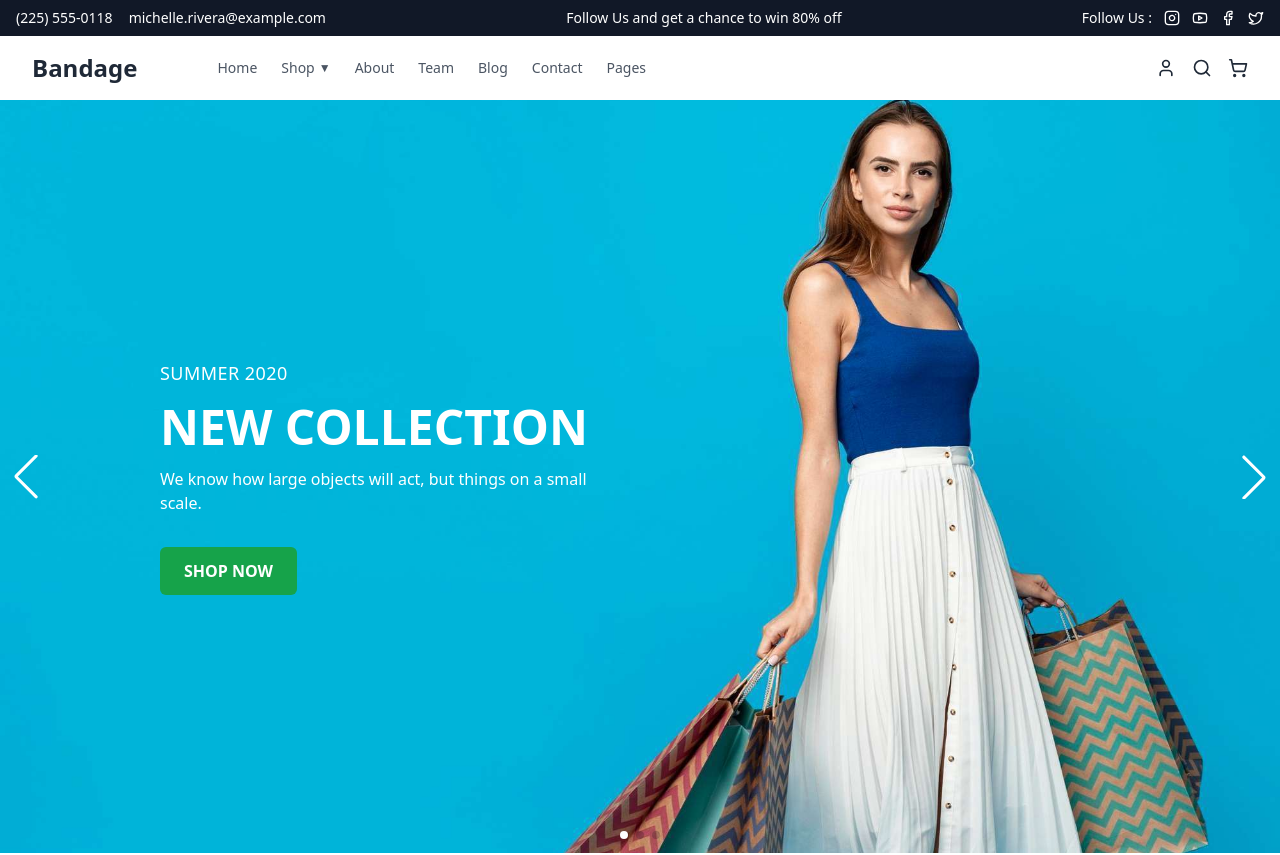
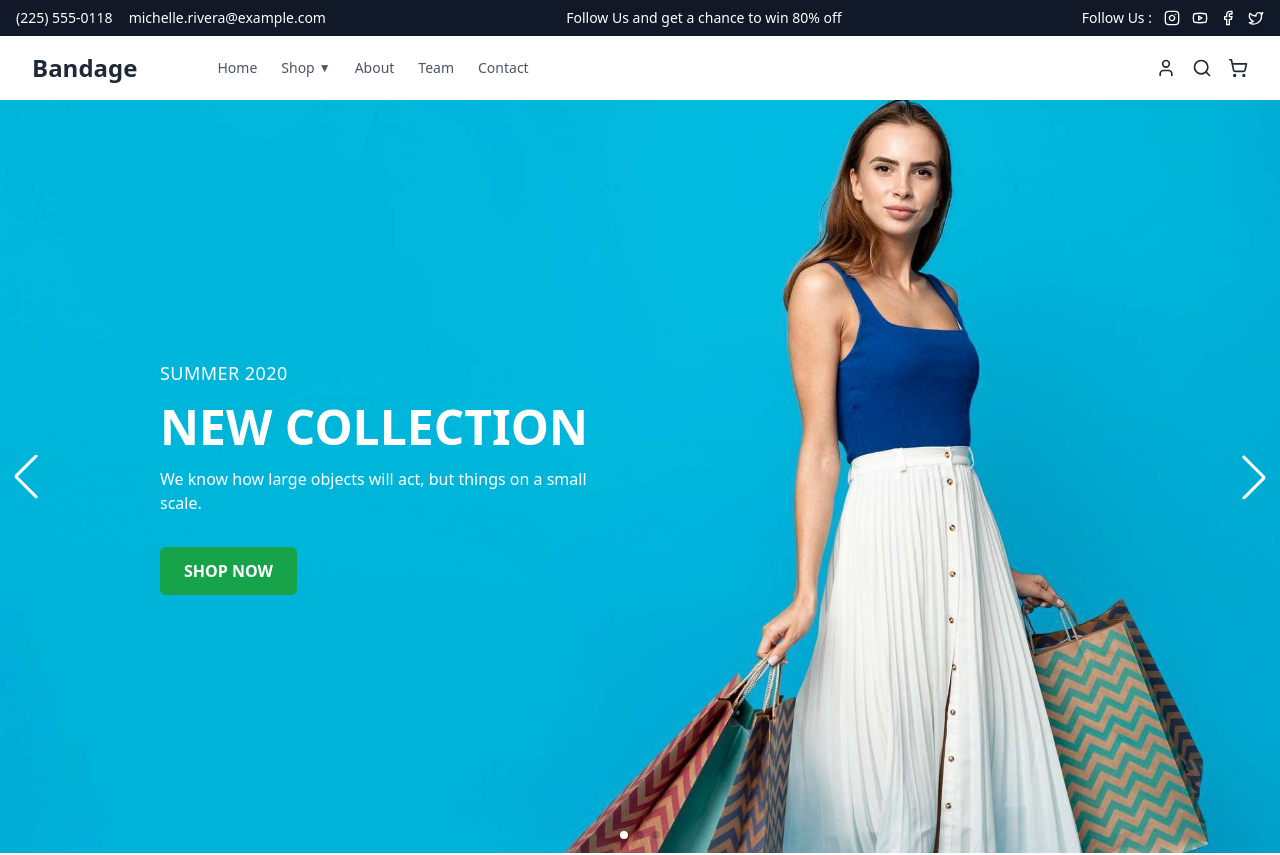
Before and after one commit to emrsahaydn/E-commerce, a React app in the folder Frontend/: page / in a window 1280 px wide. Shown: the top 855 px of the page. Built offline with nearby package versions, Linux system fonts and the light colour scheme; the HTML template or start-up script is replaced by a standard one.

Commit message:
Header updated.

```diff
--- a/Frontend/src/layout/Header.jsx
+++ b/Frontend/src/layout/Header.jsx
@@ -94,9 +94,7 @@ function Header() {
 
             <Link to="*">About</Link>
             <Link to="/team">Team</Link>
-            <Link to="*">Blog</Link>
             <Link to="/contact">Contact</Link>
-            <Link to="*">Pages</Link>
           </nav>
         </div>
 
```
